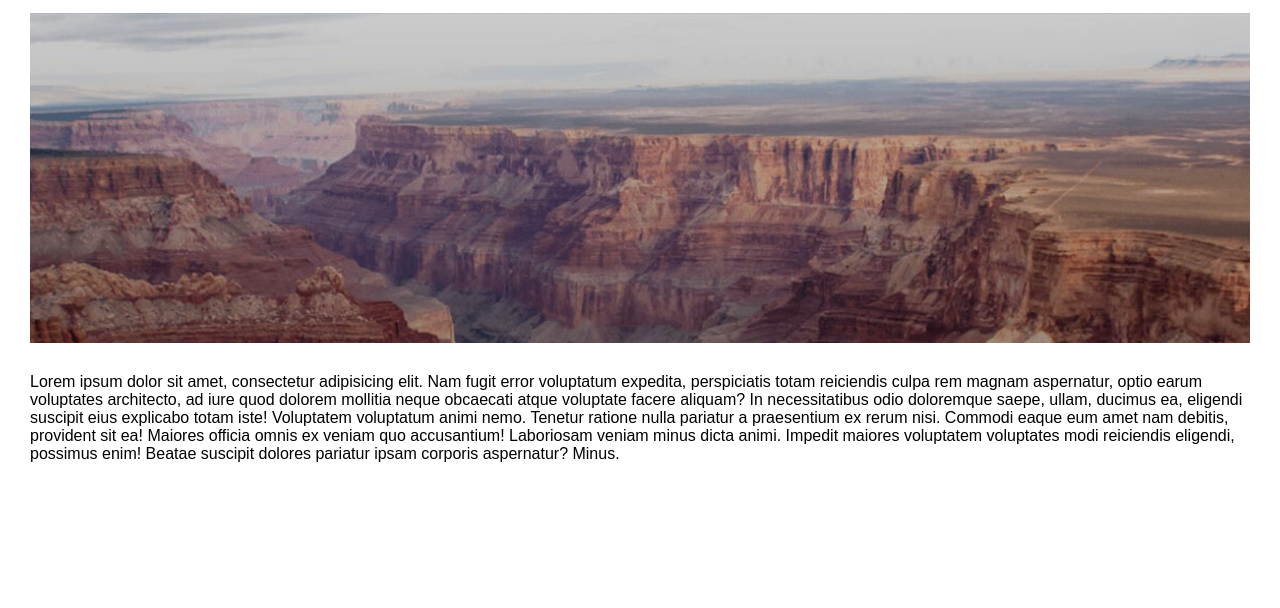
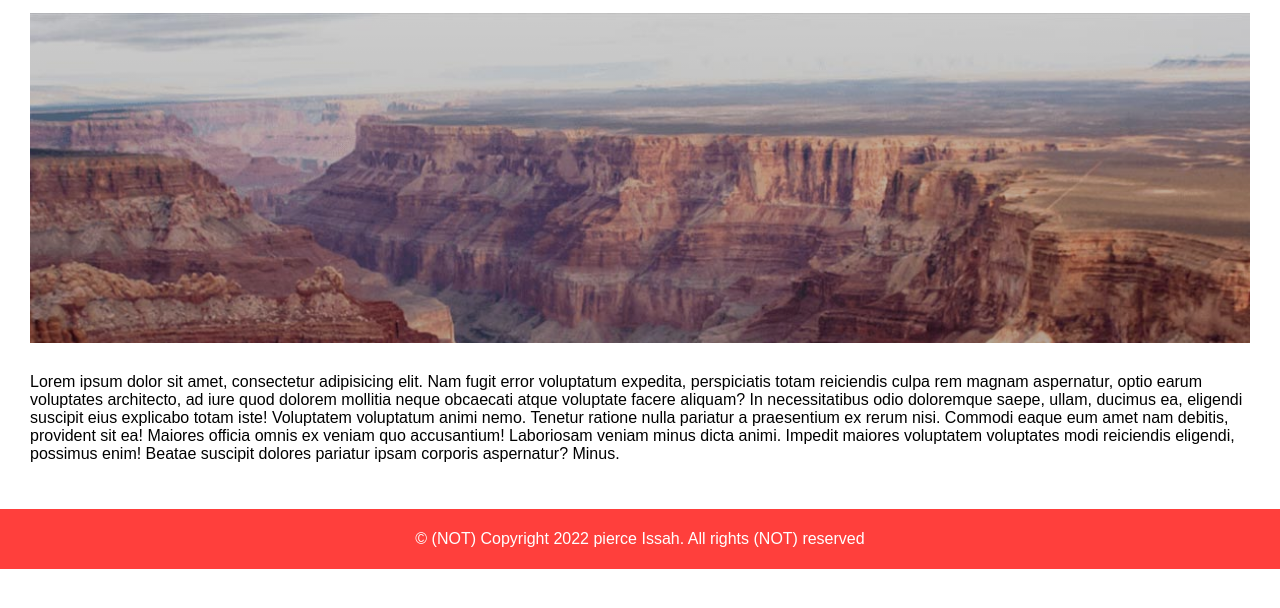
Before and after one commit to PJIceskull/MVC-Nav2, a website with bundled scripts: page index.html in a window 1280 px wide. Shown: the part 120-728 px from the top of the page. Built offline with nearby package versions, Linux system fonts and the light colour scheme.

Commit message:
Added footer

```diff
--- a/index.html
+++ b/index.html
@@ -4,7 +4,7 @@
     <meta charset="UTF-8" />
     <meta http-equiv="X-UA-Compatible" content="IE=edge" />
     <meta name="viewport" content="width=device-width, initial-scale=1.0" />
-    <title>MVC-9</title>
+    <title>MVC-9 Canyon</title>
     <link rel="stylesheet" href="css/styles.css" />
   </head>
   <body>
@@ -34,7 +34,9 @@
         Beatae suscipit dolores pariatur ipsam corporis aspernatur? Minus.
       </p>
     </div>
-
+    <footer>
+      &copy; (NOT) Copyright 2022 pierce Issah. All rights (NOT) reserved
+    </footer>
     <script src="lib/jquery-3.6.0.min.js"></script>
     <script type="module" src="model/model.js"></script>
     <script type="module" src="app/app.js"></script>
--- a/scss/nav/nav.scss
+++ b/scss/nav/nav.scss
@@ -10,3 +10,13 @@ nav {
     color: #fff;
   }
 }
+
+footer {
+  height: 60px;
+  display: flex;
+  align-items: center;
+  justify-content: space-evenly;
+  background-color: rgb(255, 63, 60);
+  font-family: sans-serif;
+  color: #fff;
+}
--- a/scss/structure.scss
+++ b/scss/structure.scss
@@ -31,7 +31,9 @@ p {
 
 .heroBanner {
   height: 330px;
-  background-image: linear-gradient(rgba(0, 0, 0, 0.2), rgba(0, 0, 0, 0.4)),
+  // background-image: linear-gradient(rgba(0, 0, 0, 0.2), rgba(0, 0, 0, 0.4)),
+  //   url(../images/grandCrayon.jpg);
+  background-image: linear-gradient(rgba(0, 0, 0, 0.2), rgba(0, 0, 0, 0.3)),
     url(../images/grandCrayon.jpg);
   background-size: cover;
   background-position: top;
```
Also changed, not shown: css/styles.css, 1 other file.
